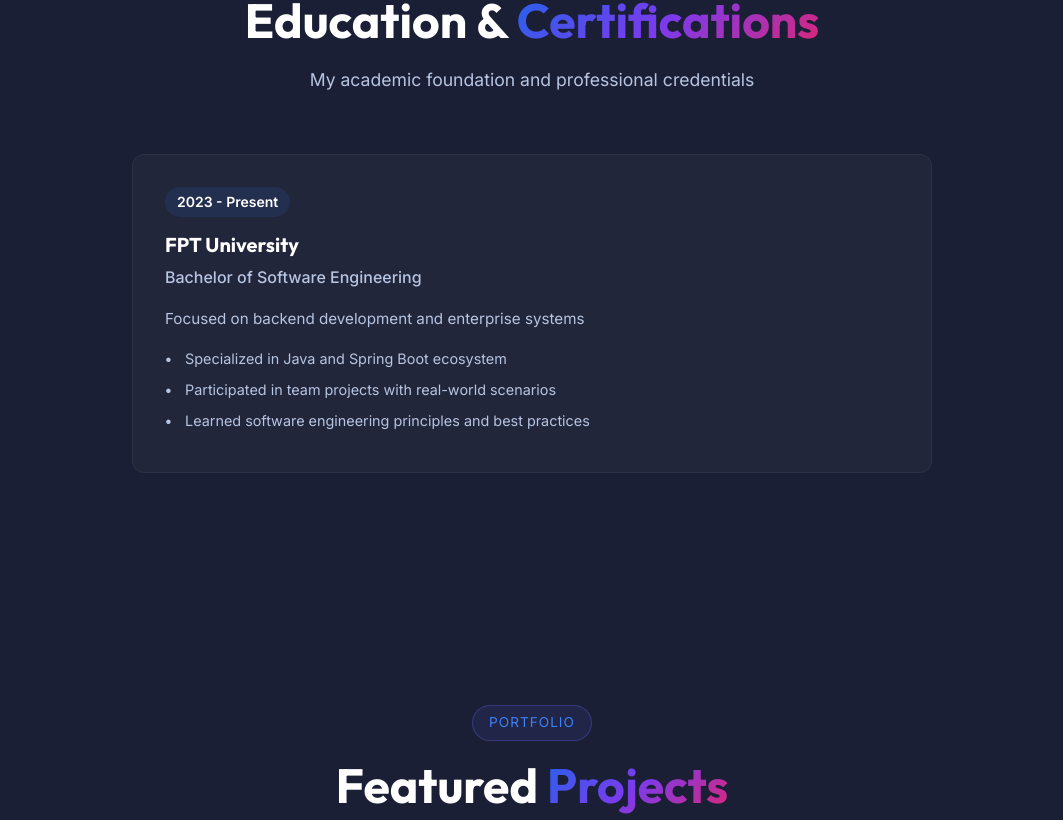
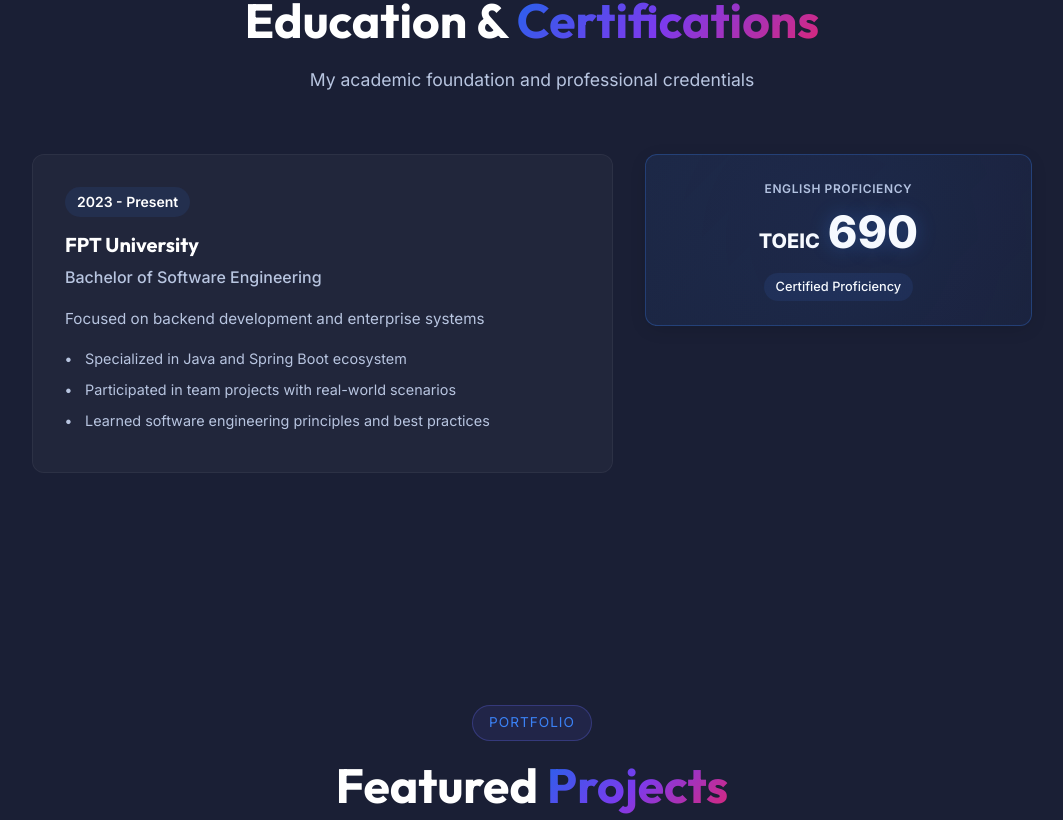
Before and after one commit to LeHuyTuong/portfolio, a React (Vite) app: page / in a window 1280 px wide. Shown: the part 4840-5660 px from the top of the page, without its empty margins (108-1171 px from the left). Built offline with nearby package versions, Linux system fonts and the light colour scheme.

Commit message:
update: Correct technology stacks for FPT and CarbonX in portfolioData.js

```diff
--- a/src/components/Education.css
+++ b/src/components/Education.css
@@ -3,10 +3,15 @@
 }
 
 .education-grid {
-    display: flex;
-    flex-direction: column;
-    max-width: 800px;
+    max-width: 1000px;
     margin: 3rem auto 0;
+}
+
+.edu-layout {
+    display: grid;
+    grid-template-columns: 1.5fr 1fr;
+    gap: 2rem;
+    align-items: start;
 }
 
 .column-title {
@@ -148,9 +153,93 @@
     margin: 0;
 }
 
-@media (max-width: 768px) {
-    .education-grid {
+/* TOEIC Highlight Card */
+.toeic-highlight-card {
+    background: linear-gradient(135deg, rgba(59, 130, 246, 0.08) 0%, rgba(37, 99, 235, 0.04) 100%);
+    border: 1.5px solid rgba(59, 130, 246, 0.3);
+    border-radius: 12px;
+    padding: 1.5rem 1rem;
+    text-align: center;
+    position: relative;
+    overflow: hidden;
+    transition: all 0.4s cubic-bezier(0.175, 0.885, 0.32, 1.275);
+    box-shadow: 0 4px 20px -5px rgba(0, 0, 0, 0.2);
+}
+
+.toeic-highlight-card::before {
+    content: "";
+    position: absolute;
+    top: -50%;
+    left: -50%;
+    width: 200%;
+    height: 200%;
+    background: radial-gradient(circle, rgba(59, 130, 246, 0.1) 0%, transparent 70%);
+    opacity: 0.5;
+    pointer-events: none;
+}
+
+.toeic-highlight-card:hover {
+    transform: scale(1.03) rotate(1deg);
+    border-color: var(--primary-color);
+    box-shadow: 0 15px 40px -12px rgba(59, 130, 246, 0.4);
+}
+
+.toeic-label {
+    font-size: 0.75rem;
+    font-weight: 600;
+    text-transform: uppercase;
+    letter-spacing: 0.05em;
+    color: var(--text-secondary);
+    margin-bottom: 0.75rem;
+}
+
+.toeic-badge {
+    display: flex;
+    flex-direction: row;
+    align-items: baseline;
+    justify-content: center;
+    gap: 0.5rem;
+    margin-bottom: 1rem;
+}
+
+.toeic-text {
+    font-size: 1.25rem;
+    font-weight: 800;
+    color: var(--text-primary);
+}
+
+.toeic-score {
+    font-size: 2.8rem;
+    font-weight: 900;
+    line-height: 1;
+    color: var(--primary-color);
+    text-shadow: 0 0 20px rgba(59, 130, 246, 0.3);
+}
+
+.toeic-status {
+    font-size: 0.8rem;
+    font-weight: 500;
+    color: var(--primary-color);
+    background: rgba(59, 130, 246, 0.1);
+    padding: 0.25rem 0.75rem;
+    border-radius: 99px;
+    display: inline-block;
+}
+
+@media (max-width: 992px) {
+    .edu-layout {
         grid-template-columns: 1fr;
-        gap: 3rem;
+        gap: 1.5rem;
+    }
+
+    .toeic-highlight-card {
+        max-width: 400px;
+        margin: 0 auto;
     }
 }
+
+@media (max-width: 768px) {
+    .education-section {
+        padding: 4rem 1rem;
+    }
+}
--- a/src/components/Education.jsx
+++ b/src/components/Education.jsx
@@ -11,10 +11,11 @@ const Education = () => {
                     <p>My academic foundation and professional credentials</p>
                 </div>
 
-                <div className="education-grid single-column">
-                    <div className="edu-list">
+                <div className="education-grid">
                     {education.map(edu => (
-                            <div key={edu.id} className="edu-card">
+                        <div key={edu.id} className="edu-layout">
+                            <div className="edu-left">
+                                <div className="edu-card">
                                     <div className="edu-period">{edu.period}</div>
                                     <h4 className="edu-school">{edu.school}</h4>
                                     <div className="edu-degree">{edu.degree}</div>
@@ -27,8 +28,22 @@ const Education = () => {
                                         </ul>
                                     )}
                                 </div>
+                            </div>
+
+                            {edu.toeic && (
+                                <div className="edu-right">
+                                    <div className="toeic-highlight-card">
+                                        <div className="toeic-label">{edu.toeic.label}</div>
+                                        <div className="toeic-badge">
+                                            <span className="toeic-text">TOEIC</span>
+                                            <span className="toeic-score">{edu.toeic.score}</span>
+                                        </div>
+                                        <div className="toeic-status">Certified Proficiency</div>
+                                    </div>
+                                </div>
+                            )}
+                        </div>
                     ))}
-                    </div>
                 </div>
             </div>
         </section>
--- a/src/data/portfolioData.js
+++ b/src/data/portfolioData.js
@@ -105,7 +105,7 @@ export const projects = [
       "Integrated PayPal & Stripe webhook handlers with reliable transaction state updates",
       "Deployed the infrastructure using Docker Compose on a Linux VPS environment"
     ],
-    technologies: [".NET 8", "Spring Boot", "MySQL", "Docker", "Redis", "Jira", "Git"],
+    technologies: ["Java 17", "Spring Boot", "MySQL", "Docker", "Redis", "Jira", "Git"],
     github: null,
     demo: "https://carbonx.io.vn/home",
     featured: true
@@ -301,7 +301,7 @@ export const experiences = [
       "Strict adherence to professional code review processes and enterprise coding standards"
     ],
     sectionLabel: "Key Responsibilities:",
-    technologies: [".NET 8", "Spring Boot", "RabbitMQ", "gRPC", "SQL Server", "Redis", "Docker"]
+    technologies: [".NET 8", ".NET EF Core", "RabbitMQ", "gRPC", "SQL Server", "Redis", "Docker"]
   },
   {
     id: 2,
```
Lines whose indentation alone changed are shown as unchanged.
